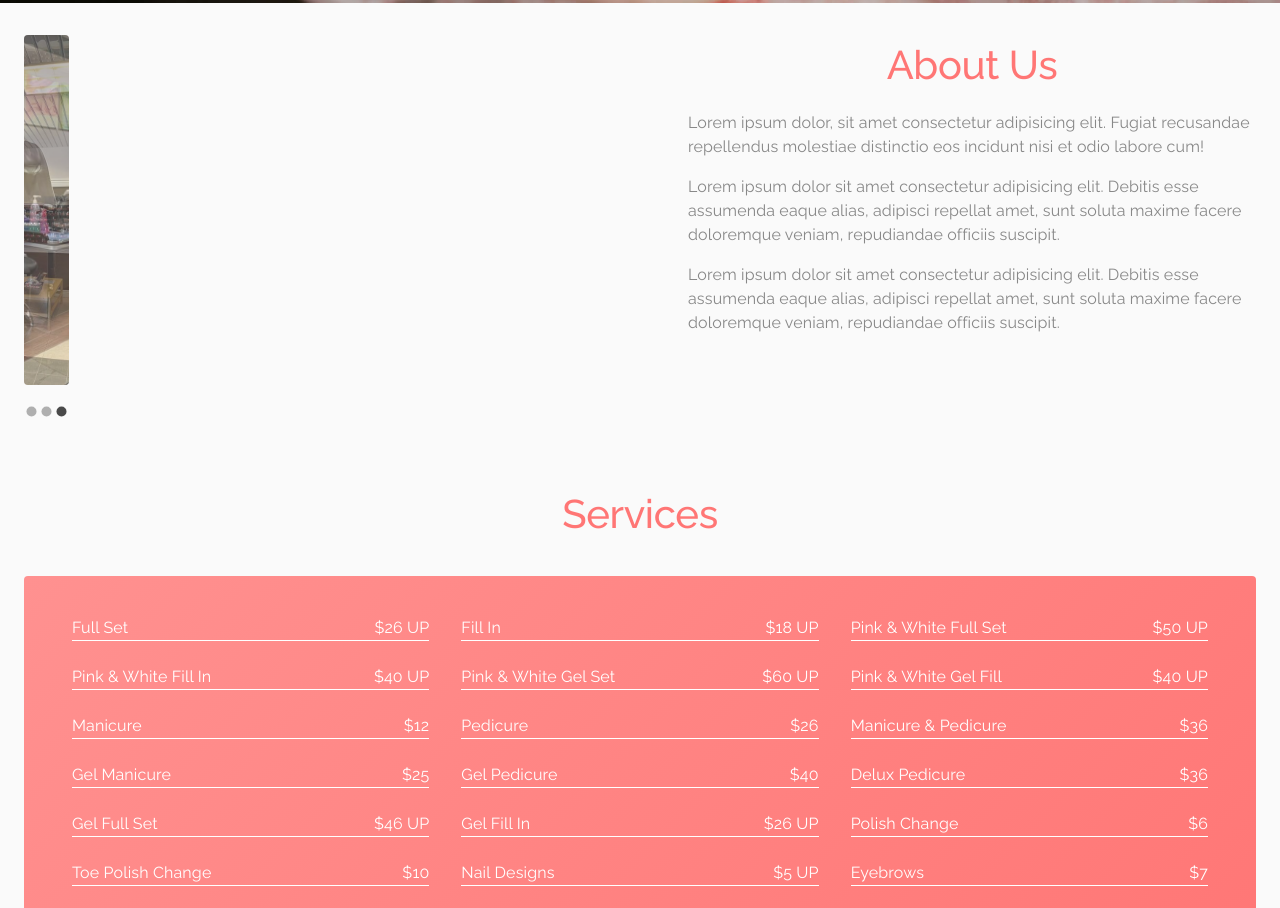
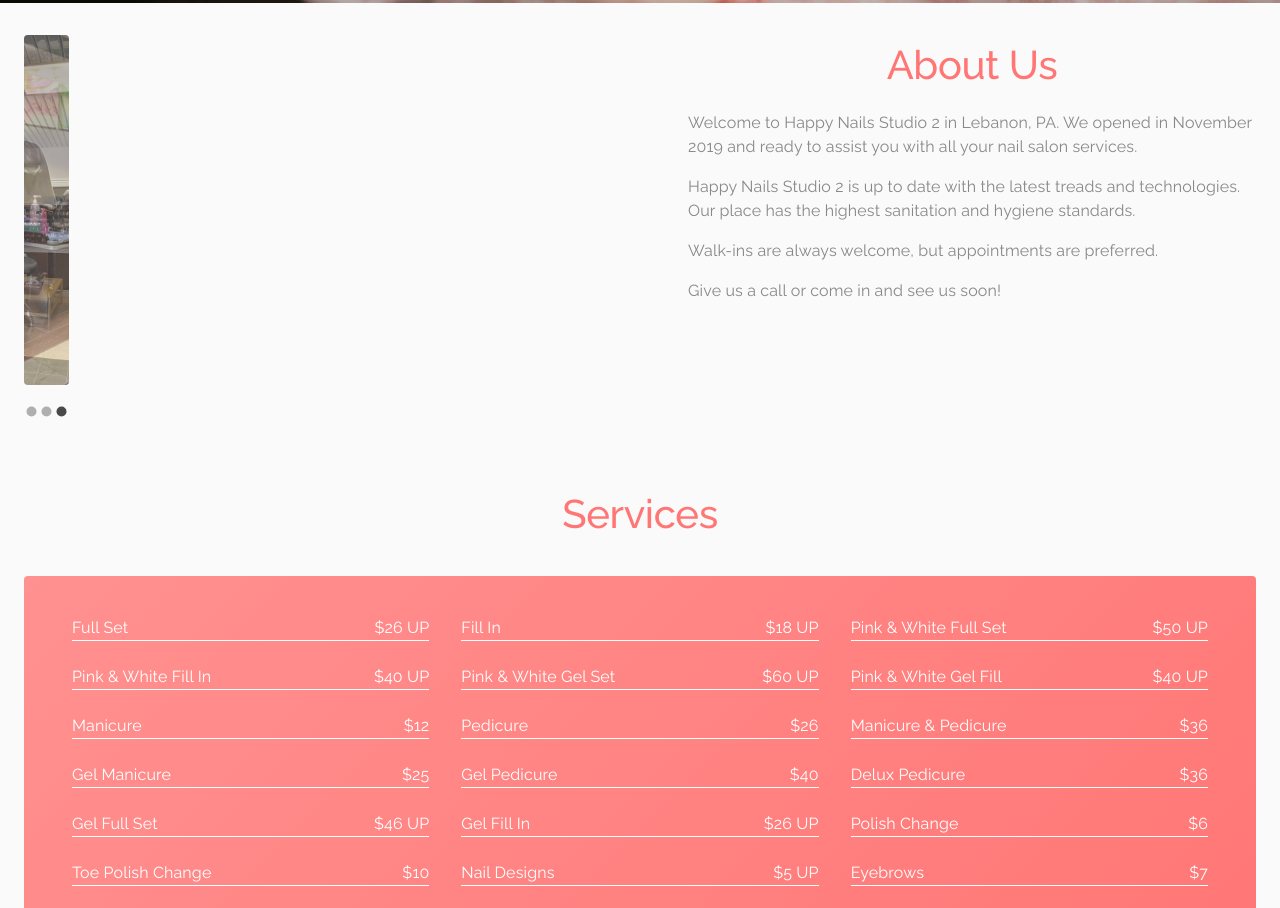
Before and after one commit to Suonx002/happynails, a Next.js app: page / in a window 1280 px wide. Shown: the part 797-1705 px from the top of the page. Built offline with nearby package versions, Linux system fonts and the light colour scheme.

Commit message:
adding mockup for about me

```diff
--- a/src/components/about.js
+++ b/src/components/about.js
@@ -49,23 +49,26 @@
             </Grid>
             <Grid item className={classes.aboutItem}>
               <Typography variant='body1' className={classes.aboutText}>
-                Lorem ipsum dolor, sit amet consectetur adipisicing elit. Fugiat
-                recusandae repellendus molestiae distinctio eos incidunt nisi et
-                odio labore cum!
+                Welcome to Happy Nails Studio 2 in Lebanon, PA. We opened in
+                November 2019 and ready to assist you with all your nail salon
+                services.
               </Typography>
             </Grid>
             <Grid item className={classes.aboutItem}>
               <Typography variant='body1' className={classes.aboutText}>
-                Lorem ipsum dolor sit amet consectetur adipisicing elit. Debitis
-                esse assumenda eaque alias, adipisci repellat amet, sunt soluta
-                maxime facere doloremque veniam, repudiandae officiis suscipit.
+                Happy Nails Studio 2 is up to date with the latest treads and
+                technologies. Our place has the highest sanitation and hygiene
+                standards.
               </Typography>
             </Grid>
             <Grid item className={classes.aboutItem}>
               <Typography variant='body1' className={classes.aboutText}>
-                Lorem ipsum dolor sit amet consectetur adipisicing elit. Debitis
-                esse assumenda eaque alias, adipisci repellat amet, sunt soluta
-                maxime facere doloremque veniam, repudiandae officiis suscipit.
+                Walk-ins are always welcome, but appointments are preferred.
+              </Typography>
+            </Grid>
+            <Grid item className={classes.aboutItem}>
+              <Typography variant='body1' className={classes.aboutText}>
+                Give us a call or come in and see us soon!
               </Typography>
             </Grid>
           </Grid>
```
